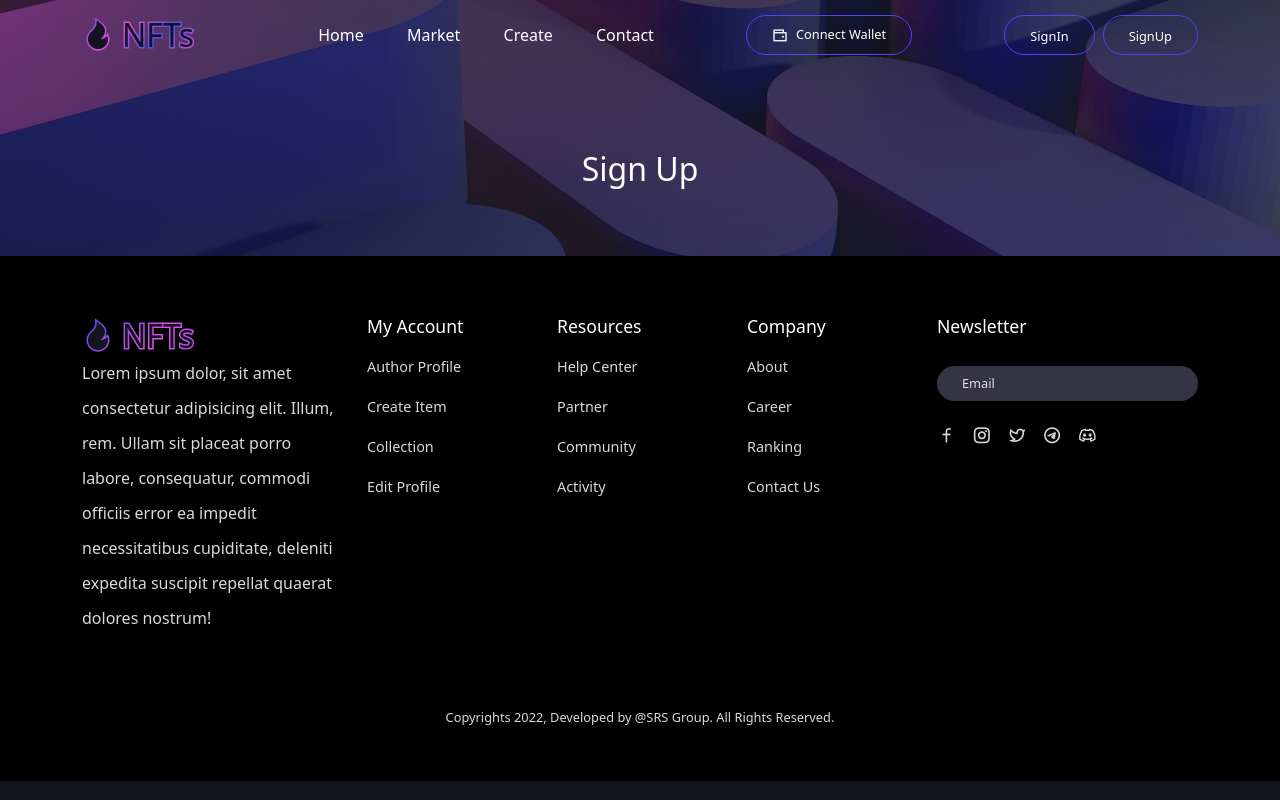
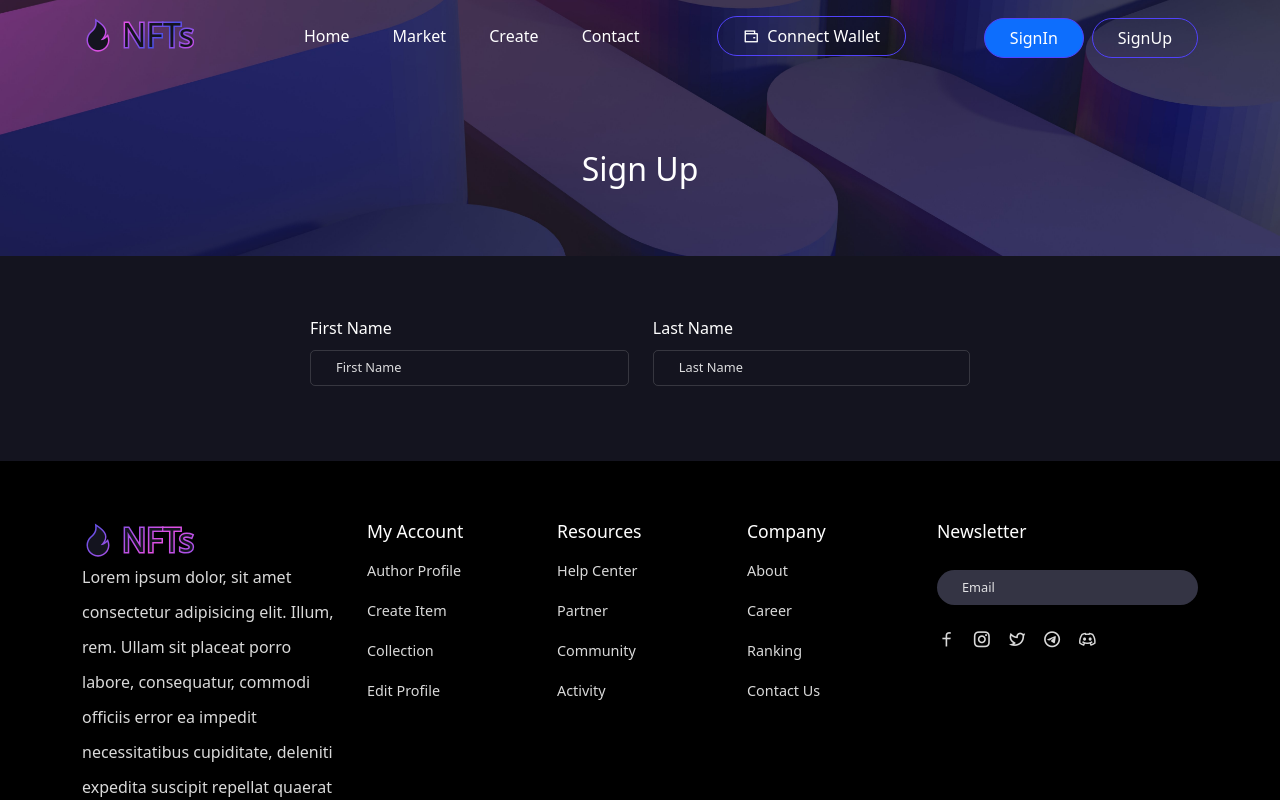
Before and after one commit to sainathnarala2002/nft_gallery, a React (Create React App) app: page /sign-up in a window 1280 px wide. Shown: the top 800 px of the page. Built offline with nearby package versions, Linux system fonts and the light colour scheme.

Commit message:
Header_Buttons

```diff
--- a/src/components/Header/Header.css
+++ b/src/components/Header/Header.css
@@ -49,13 +49,20 @@
     margin-bottom: 0;
 }
 
+
 .nav__right .btn {
     padding: 7px 25px;
     border: 1px solid #5142FC;
     border-radius: 50px;
+    color: #fff;
+}
+.nav__right .btn:hover {
+    background-color: #b229e4;
+    color: #fff;
+    border: none;
 }
 
-.nav__right .btn a{
+.nav__right a{
     color: #fff;
     text-decoration: none;
     font-size: 0.8rem;
@@ -66,7 +73,7 @@
     color: #fff;
 }
 
-.nav__right .btn a:hover{
+.nav__right a:hover{
     color: #fff;
 }
 
@@ -114,5 +121,6 @@
 
     .btn a {
         font-size: 0.7rem !important;
+        text-decoration: none;
     }
 }
--- a/src/components/Header/Header.jsx
+++ b/src/components/Header/Header.jsx
@@ -1,4 +1,4 @@
-import React, { useRef, useEffect } from 'react';
+import React, { useRef, useEffect, useState } from 'react';
 import './Header.css';
 import { Container } from "reactstrap";
 
@@ -24,6 +24,7 @@ const NAV__LINKS = [
 ];
 
 const Header = () => {
+  const [activeButton, setActiveButton] = useState('signIn');
   const headerRef = useRef(null)
 
   const menuRef = useRef(null)
@@ -67,41 +68,34 @@ const Header = () => {
           </div>
 
           <div className="nav__right d-flex align-items-center gap-5 ">
-            <button className="btn d-flex gap-2 align-items-center ">
+            <Link to="/wallet">
+              <button className={`btn d-flex gap-2 align-items-center ${activeButton === 'wallet' ? 'btn-primary ' : 'bg-primary-subtle'} `} onClick={() => setActiveButton('wallet')}>
                 <span>
                   <i class="ri-wallet-line"></i>
                 </span>
-              <Link to="/wallet">
 
                 Connect Wallet
+              </button>
             </Link>
-            </button>
 
             <span className='mobile__menu'>
               <i class="ri-menu-line" onClick={toggleMenu}></i>
             </span>
           </div>
-
-          <div className='nav__right d-flex gap-2 align-items-center '>
-            <button className="btn ">
-              <Link to="/sign-in">
+          <div className='nav__right align-items-center'>
+            <Link to="/sign-in" className=''>
+              <button className={`btn ${activeButton === 'signIn' ? 'btn-primary ' : 'bg-primary-subtle'} me-2`}
+                onClick={() => setActiveButton('signIn')}>
                 SignIn
+              </button>
             </Link>
+            <Link to="/sign-up" className=''>
+              <button className={`btn ${activeButton === 'signUp' ? 'btn-primary' : 'bg-primary-subtle'}`}
+                onClick={() => setActiveButton('signUp')}>
+                SignUp
               </button>
-            <button className="btn  ">
-              <Link to="/sign-up">
-                SignUp
             </Link>
-            </button>
           </div>
-
-          {/* <div className='nav__right'>
-            <button className="btn d-flex align-items-center ">
-              <Link to="/sign-up">
-                SignUp
-              </Link>
-            </button>
-          </div> */}
         </div>
       </Container>
     </header>
--- a/src/pages/SignIn.jsx
+++ b/src/pages/SignIn.jsx
@@ -1,6 +1,6 @@
 import React from 'react';
 
-import { Container, Row, Col } from 'reactstrap'
+import { Container, Row, Col } from 'reactstrap';
 import CommonSection from '../components/ui/Common-Section/CommonSection';
 import { Link } from 'react-router-dom';
 import '../styles/sign_in.css';
--- a/src/pages/SignUp.jsx
+++ b/src/pages/SignUp.jsx
@@ -1,10 +1,32 @@
 import React from 'react'
 import CommonSection from '../components/ui/Common-Section/CommonSection'
+import { Container, Row, Col } from 'reactstrap';
+
 
 function SignUp() {
   return (
     <>
-        <CommonSection title={"Sign Up"}/>
+      <CommonSection title={"Sign Up"} />
+      <section>
+        <Container>
+          <Row className='justify-content-md-center'>
+            <Col className=''>
+              <form action="">
+                <div className='d-flex gap-4 justify-content-center '>
+                  <div className="form__input">
+                    <label htmlFor='first_Name'>First Name</label>
+                    <input type="text" name='first_Name' id='' placeholder='First Name' />
+                  </div>
+                  <div className="form__input">
+                    <label htmlFor='last_Name'>Last Name</label>
+                    <input type="text" name='last_Name' id='' placeholder='Last Name' />
+                  </div>
+                </div>
+              </form>
+            </Col>
+          </Row>
+        </Container>
+      </section>
     </>
   )
 }
```
Lines whose indentation alone changed are shown as unchanged.
